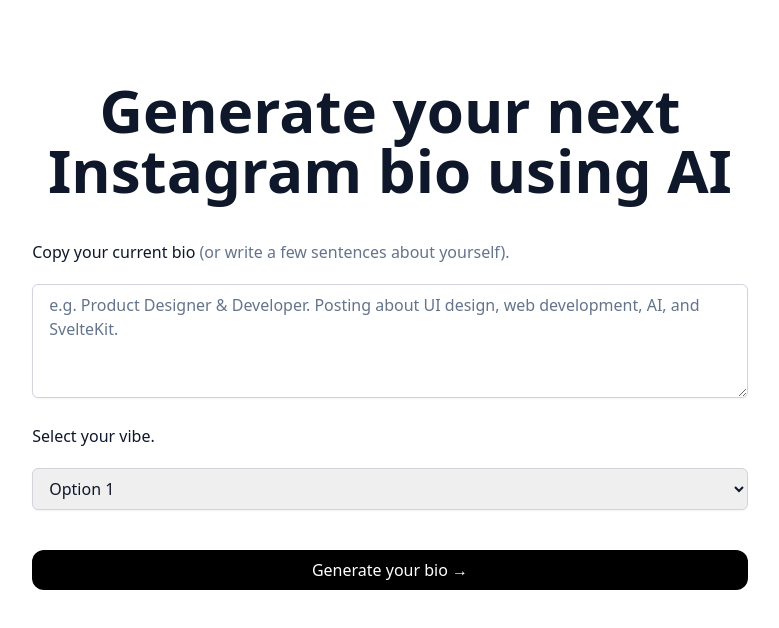
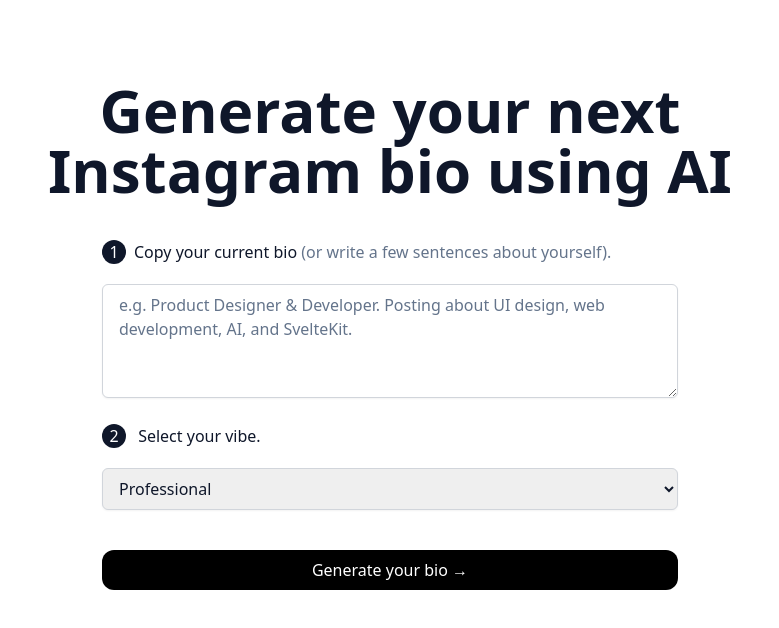
Before and after one commit to zaxwebs/ig-bio-gen, a SvelteKit app: page / in a window 1280 px wide. Shown: the top 628 px of the page, without its empty margins (250-1029 px from the left). Built offline with nearby package versions, Linux system fonts and the light colour scheme.

Commit message:
UI additions

```diff
--- /dev/null
+++ b/src/lib/components/Step.svelte
@@ -0,0 +1,5 @@
+<script>
+	export let number
+</script>
+
+<span class="rounded-full bg-slate-900 text-white inline-block w-6 text-center mr-2">{number}</span>
--- a/src/routes/+page.svelte
+++ b/src/routes/+page.svelte
@@ -1,4 +1,5 @@
 <script>
+	import Step from '$lib/components/Step.svelte'
 </script>
 
 <main
@@ -7,11 +8,11 @@
 	<h1 class="sm:text-6xl text-4xl max-w-[708px] font-bold text-slate-900 text-center">
 		Generate your next Instagram bio using AI
 	</h1>
-	<div class="mt-10">
+	<div class="mt-10 max-w-xl w-full">
 		<div>
 			<label class="text-left font-medium" for="">
-				Copy your current bio <span class="text-slate-500"
-					>(or write a few sentences about yourself).</span
+				<Step number="1" />Copy your current bio
+				<span class="text-slate-500">(or write a few sentences about yourself).</span
 				></label
 			>
 			<textarea
@@ -22,13 +23,14 @@
 			/>
 		</div>
 		<div class="mt-5">
-			<label class="text-left font-medium" for="">Select your vibe.</label>
+			<label class="text-left font-medium" for=""><Step number="2" /> Select your vibe.</label
+			>
 			<select
 				class="w-full rounded-md border border-gray-300 shadow-sm focus:border-black focus:ring-black px-3 py-2 mt-5"
 			>
-				<option value="1">Option 1</option>
-				<option value="2">Option 2</option>
-				<option value="3">Option 3</option>
+				<option value="1">Professional</option>
+				<option value="2">Casual</option>
+				<option value="3">Funny</option>
 			</select>
 		</div>
 		<div class="mt-8 sm:mt-10">
```
